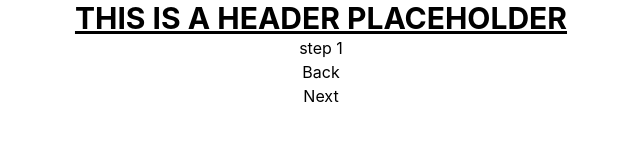
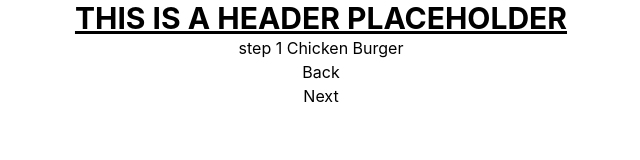
Before and after one commit to G123-jp/react_assignment, a React (Create React App) app: page / in a window 1280 px wide. Both pictures are taken after a click on the button "Next". Shown: the top 160 px of the page, without its empty margins (319-959 px from the left). Built offline with nearby package versions, Linux system fonts and the light colour scheme.

Commit message:
IMPLEMENTED:global interface file

```diff
--- a/src/components/main_form.tsx
+++ b/src/components/main_form.tsx
@@ -1,12 +1,22 @@
-import { useState } from "react";
+import { useEffect, useState } from "react";
+import dishes from "../data/dishes.json";
+import { SingleDish } from "../globals";
 import Step_1 from "./step_1";
 import Step_2 from "./step_2";
 import Step_3 from "./step_3";
 import Step_4 from "./step_4";
 import Step_5 from "./step_5";
 
+
+
 const MainFormPage: React.FC = () => {
+
     const [step, setStep] = useState<number>(0);
+    const [dishesData,setDishesData] = useState<SingleDish[] | []>([])
+
+    useEffect(() => {
+        setDishesData(dishes.dishes)
+    },[]);
 
     const nextButtonHandler = () => {
         if(step === 0){
@@ -22,17 +32,17 @@ const MainFormPage: React.FC = () => {
         }else if(step=== 5){
             setStep(0)
         }
-        console.log(step)
     };
 
     const backButtonHandler = () => {
         setStep(step - 1)
-        console.log(step)
+        console.log(dishesData)
     };
 
     const conditionalButtonStepper = (step:number) => {
+        console.log(dishesData)
         if(step === 1){
-            return <Step_1/>
+            return <Step_1 dishesData={dishesData} setDishesData={setDishesData}/>
         }else if(step ===2){
             return <Step_2/>
         }else if(step ===3){
@@ -42,7 +52,7 @@ const MainFormPage: React.FC = () => {
         }else if(step === 5){
             return <Step_5/>
         }else return
-    }
+    };
 
     return(
         <div>
@@ -55,11 +65,11 @@ const MainFormPage: React.FC = () => {
             <div className="button-row">
                 <div className="back-button">
                 {
-                    step > 0 && step<5 && <button onClick={() => setStep(step - 1)}>Back</button>
+                    step > 0 && step<5 && <button onClick={()=>{backButtonHandler()}}>Back</button>
                 }
                 </div>
                 <div className="next-button">
-                    <button onClick={()=>{nextButtonHandler()}} className="justify-content align-items">
+                    <button onClick={()=>{nextButtonHandler()}}>
                         Next
                     </button>
                 </div>
--- a/src/components/step_1.tsx
+++ b/src/components/step_1.tsx
@@ -1,7 +1,15 @@
+import { SingleDish } from "../globals";
 
-const Step_1: React.FC = () => {
+type Props = {
+    dishesData: SingleDish[],
+    setDishesData: any
+}
+
+const Step_1: React.FC<Props>= ({ dishesData,setDishesData }) => {
+
+
     return (
-        <div>step 1</div>
+        <div>step 1 {dishesData[0].name}</div>
     )
 };
 
--- /dev/null
+++ b/src/globals.d.ts
@@ -0,0 +1,11 @@
+export interface SingleMeal {
+    "dish": string,
+    "amount": number
+}
+
+export interface SingleDish {
+    "id": number,
+    "name": string,
+    "restaurant": string,
+    "availableMeals": string[]
+  };
```
